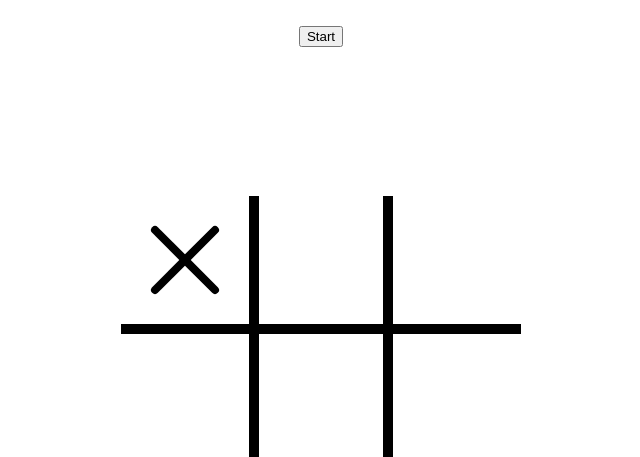
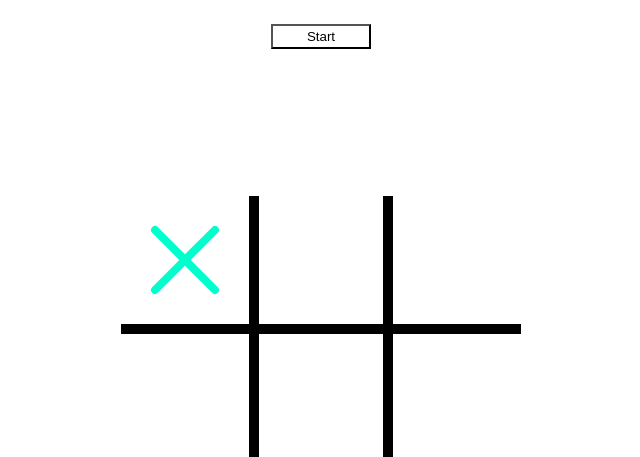
Before and after one commit to leonlunadev/odin-tic-tac-toe, a plain HTML site: page index.html in a window 1280 px wide. Both pictures are taken after a click on the element 506 px from the left and 605 px from the top of the page. Shown: the part 343-800 px from the top of the page, without its empty margins (319-959 px from the left). Drawn offline with Linux system fonts and the light colour scheme.

Commit message:
changes some background colors

```diff
--- a/script.js
+++ b/script.js
@@ -123,14 +123,14 @@ gameBoard.resetGameBoard();
 
 const createO = () => {
   return `<svg width="100" height="100" viewBox="0 0 100 100" xmlns="http://www.w3.org/2000/svg">
-        <circle cx="50" cy="50" r="30" stroke="red" stroke-width="8" fill="none" stroke-linecap="round"/>
+        <circle cx="50" cy="50" r="30" stroke="#00ffcc" stroke-width="8" fill="none" stroke-linecap="round"/>
     </svg>`;
 };
 
 const createX = () => {
   return `<svg width="100" height="100" viewBox="0 0 100 100" xmlns="http://www.w3.org/2000/svg">
-      <line x1="20" y1="20" x2="80" y2="80" stroke="black" stroke-width="8" stroke-linecap="round"/>
-      <line x1="80" y1="20" x2="20" y2="80" stroke="black" stroke-width="8" stroke-linecap="round"/>
+      <line x1="20" y1="20" x2="80" y2="80" stroke="#00ffcc" stroke-width="8" stroke-linecap="round"/>
+      <line x1="80" y1="20" x2="20" y2="80" stroke="#00ffcc" stroke-width="8" stroke-linecap="round"/>
   </svg>`;
 };
 
@@ -156,9 +156,9 @@ const clicked = (e) => {
     }
     turn += 1;
   } else {
-    squareElement.style.backgroundColor = "orange";
+    squareElement.style.backgroundColor = "#ff073a";
     setTimeout(() => {
-      squareElement.style.backgroundColor = "white";
+      squareElement.style.backgroundColor = "#ffffff";
     }, 250);
   }
 };
--- a/styles.css
+++ b/styles.css
@@ -1,6 +1,15 @@
 body {
   background-color: white;
   margin: 100px;
+}
+
+button {
+  background: white;
+
+  width: 100px;
+  height: 25px;
+  cursor: pointer;
+  font-weight: 600px;
 }
 
 .container {
@@ -57,7 +66,6 @@ body {
 }
 
 .square {
-  background-color: white;
   cursor: pointer;
   gap: 10px;
   display: flex;
@@ -65,7 +73,7 @@ body {
   align-items: center;
 }
 .square:hover {
-  background-color: cyan;
+  background-color: #bc13fe;
 }
 
 #one {
```
